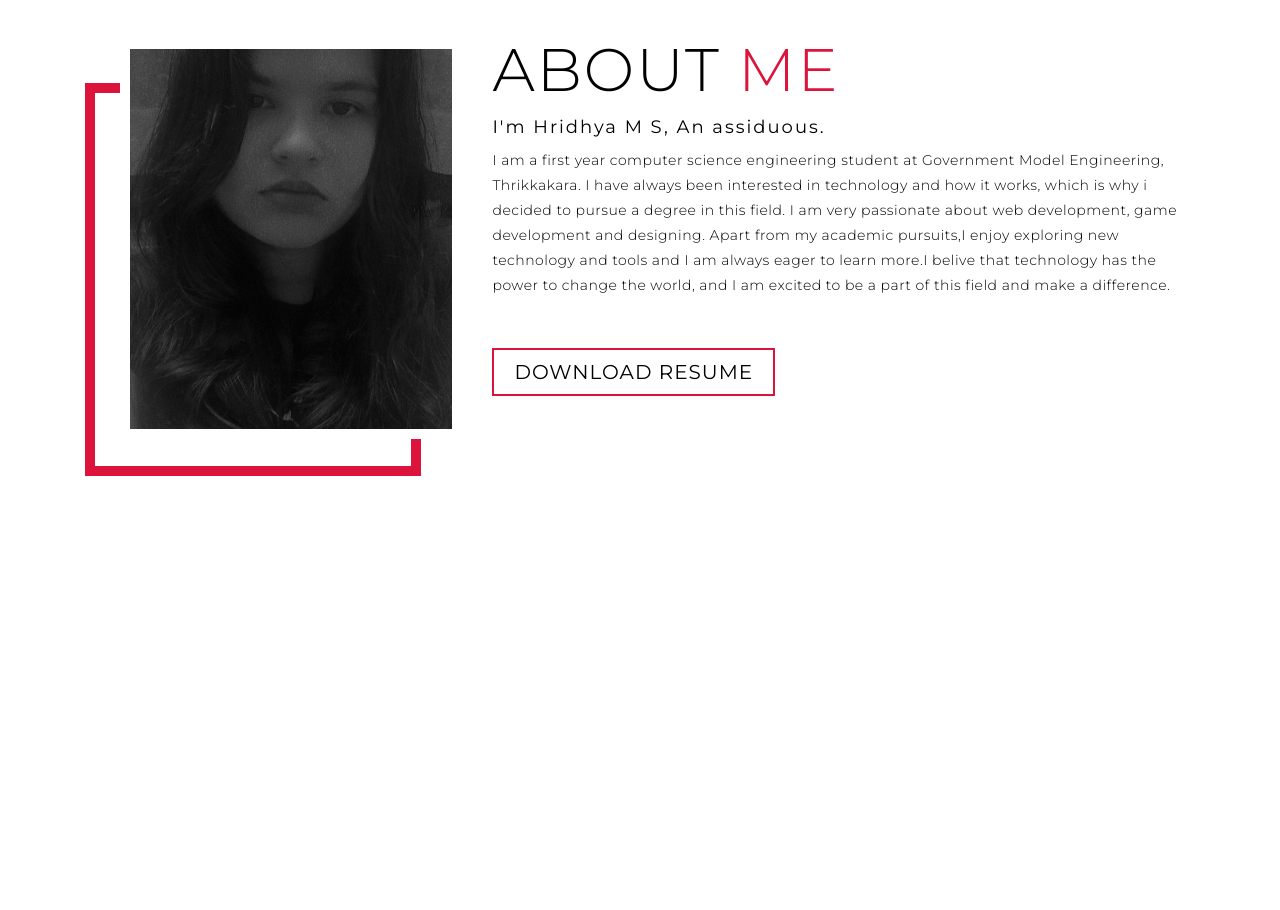
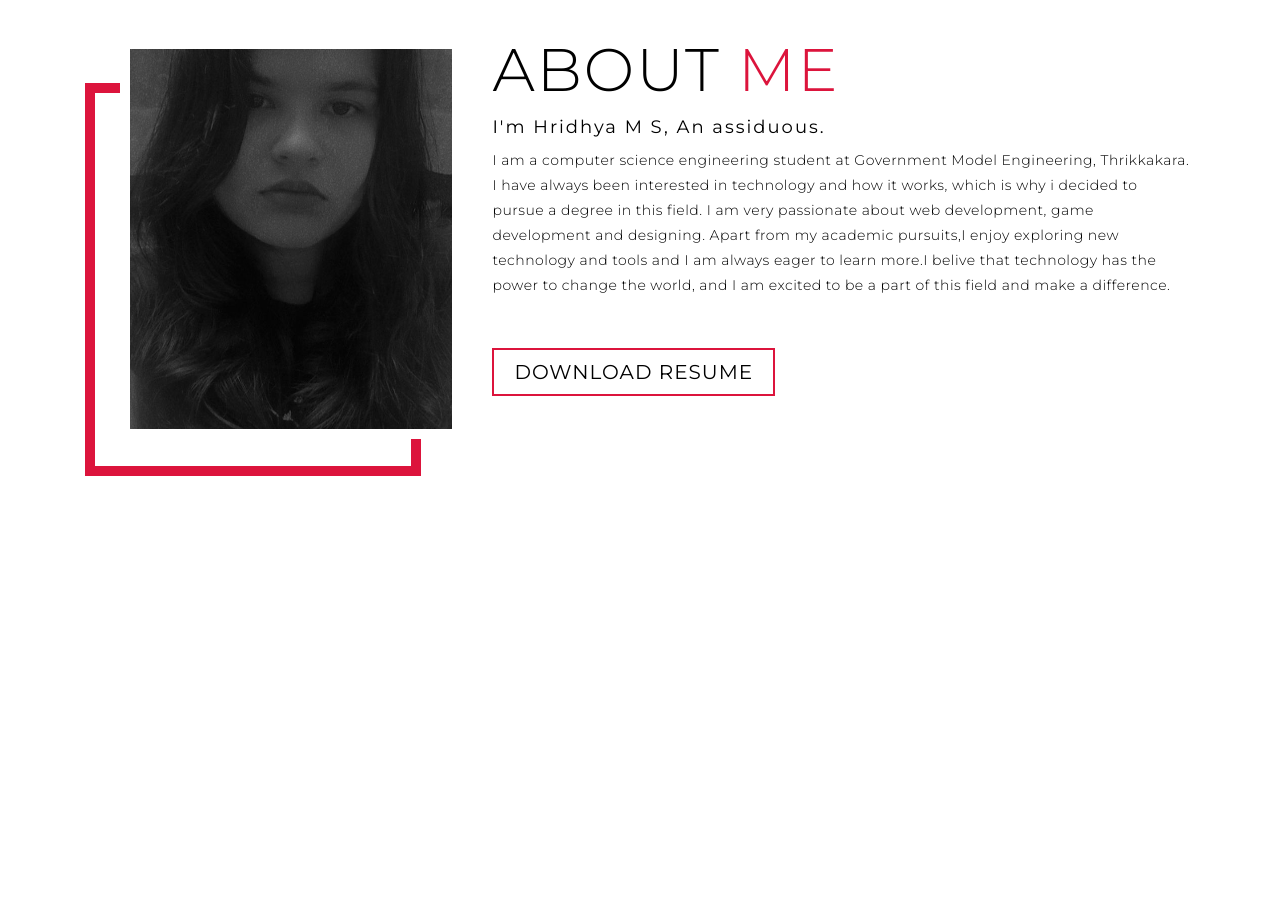
Before and after one commit to HRIDHYAMS/HRIDHYAMS.github.io, a plain HTML site: page index.html in a window 1280 px wide. Shown: the part 1830-2740 px from the top of the page. Drawn offline with Linux system fonts and the light colour scheme; a script that the page names is missing.

Commit message:
Update index.html

```diff
--- a/index.html
+++ b/index.html
@@ -103,7 +103,7 @@
       <div class="col-right">
         <h1 class="section-title">About <span>me</span></h1>
         <h2>I'm Hridhya M S, An assiduous.</h2>
-        <p>I am a first year computer science engineering student at Government Model Engineering, Thrikkakara. I have always been interested in technology and how it works, which
+        <p>I am a computer science engineering student at Government Model Engineering, Thrikkakara. I have always been interested in technology and how it works, which
             is why i decided to pursue a degree in this field.  I am very passionate about web development, game development and designing.
             Apart from my academic pursuits,I enjoy exploring new technology and tools and I am always eager to learn more.I belive that
             technology has the power to change the world, and I am excited to be a part of this field and make a difference.
```
